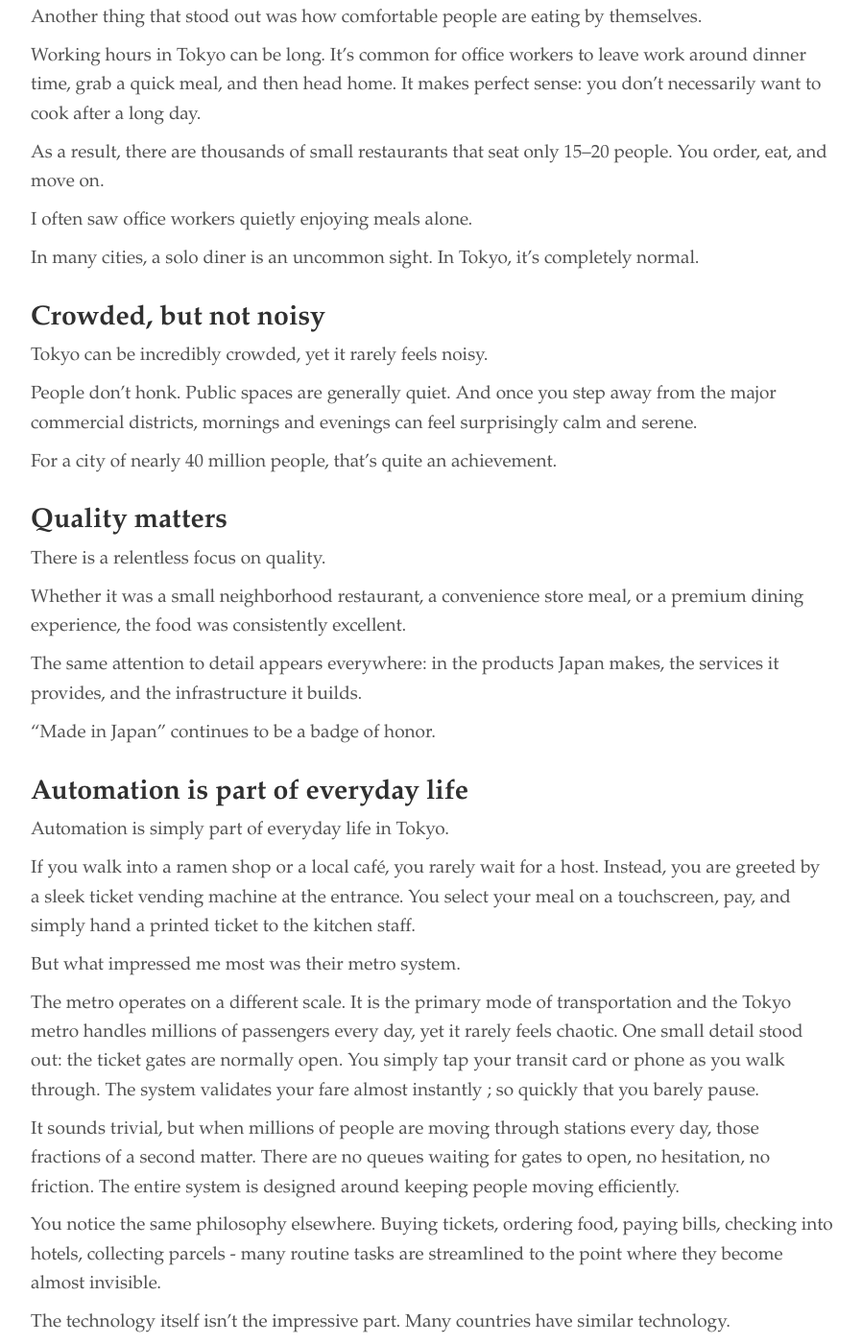
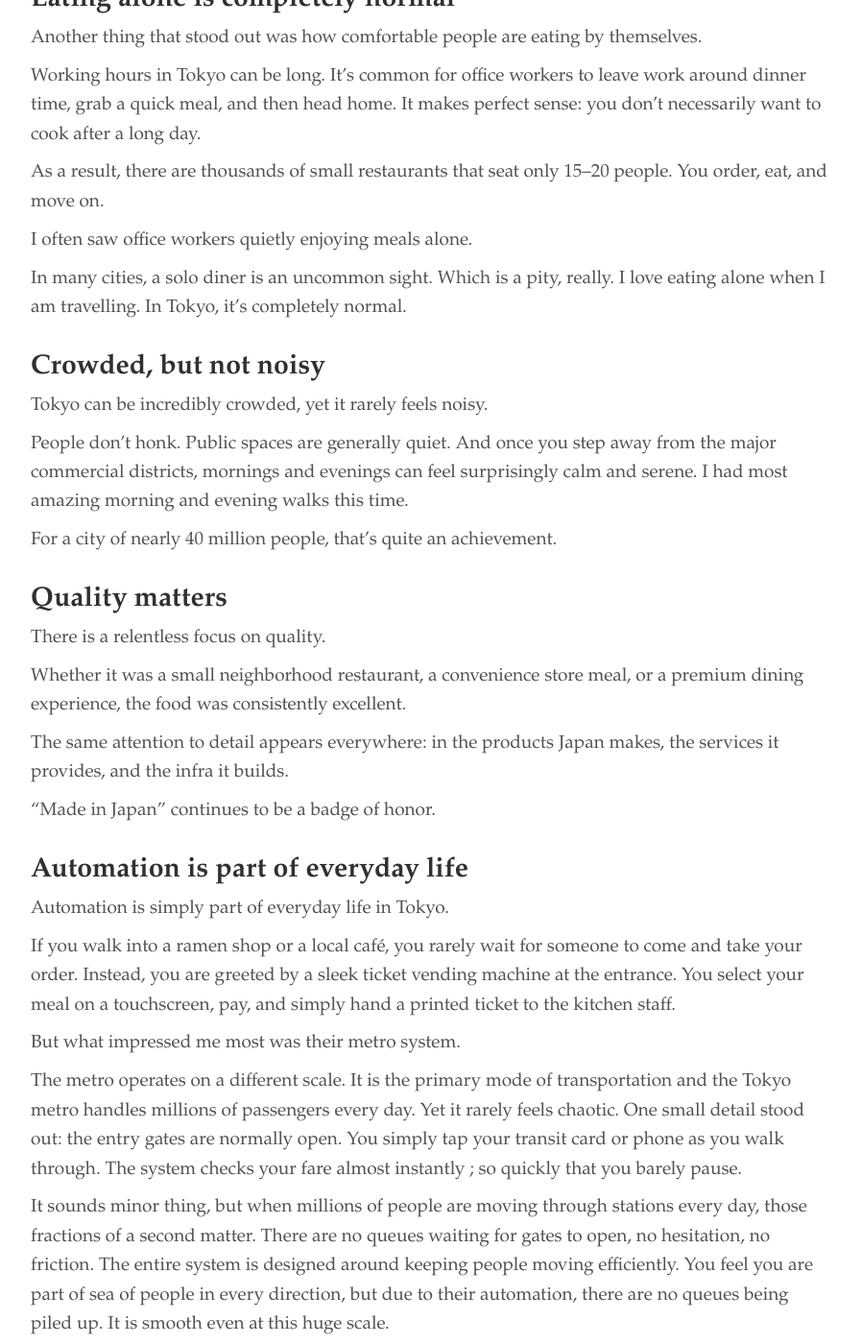
Before and after one commit to rishisareen/rishisareen.github.io, a Jekyll site: the page built from _articles/2026-06-22-TokyoTheCity.md, in a window 1280 px wide and 1400 px high, scrolled down 1813 px. Shown: the whole window at 96% size, without its empty margins (190-1088 px from the left). Built offline with Jekyll 4.4.1, drawn with Linux system fonts in a browser that asks for light colours; some of the changed text lies outside the part shown.

Commit message:
vault backup: 2026-06-24 06:33:32

```diff
--- a/_articles/2026-06-22-TokyoTheCity.md
+++ b/_articles/2026-06-22-TokyoTheCity.md
@@ -11,17 +11,15 @@
 
 This is my fourth trip to Tokyo, and somehow the city keeps growing on me.
 
-Most cities reveal themselves quickly. You visit once or twice, see the major sights, and feel like you've understood them.
+Some cities you figure out after one trip. Tokyo has never been that way for me. Every time I come back, it feels like I’m seeing it for the first time again.
 
-Tokyo has been different.
+It was 2020 when I visited Japan for the first time. Feb '20, just before COVID changed the world. It was an official visit and that trip was all about learning: how to navigate the city, deal with the language barrier, and communicate with Japanese clients.
 
-My first visit to Tokyo was in February 2020, just before COVID changed the world. That trip was all about learning: how to navigate the city, deal with the language barrier, and communicate with Japanese clients. It was an official visit.
+I returned in Jan 2024 on a personal trip through Hong Kong, Osaka and Tokyo. Jan is winters, most of the time was spent indoors. Went to Disneyland, TeamLabs. I was simply a tourist. Loved it again.
 
-Then I returned in Jan 2024 on a personal trip through Hong Kong, Osaka and Tokyo. It was winter season then, most of the time was spent indoors. Went to Disneyland, TeamLabs. I was simply a tourist. Loved it again.
+Life - or rather my kids -  brought me back to Tokyo once again in 2024 (after hearing my stories of how much I've loved Japan).  Now my role had changed: from sightseeing to guide for them.
 
-Life - or rather my kids -  brought me back to Tokyo once again in 2024.  Now my role had changed: from sightseeing to guide for them.
-
-I was curious. Would they love the city I've grown to love so much?
+I was extremely curious then. Would they like the city I've grown to love so much?
 
 I need not have worried.
 
@@ -39,11 +37,12 @@
 
 The details of this trip deserve a separate diary entry, but today I'm reflecting on what felt different this time.
 
-On your first visit to a city, you're busy figuring things out. On your second, you're ticking off attractions. By the fourth visit, the logistics fade into the background.
+On your first visit to a city, you're busy figuring things out. There is language barrier, logistical learnings and so on.
+On your second, you're ticking off attractions. By the fourth visit, the logistics fade into the background.
 
 That's when you start noticing things.
 
-A few observations from this trip:
+A few observations of mine from this trip:
 
 ### The cleanliness is extraordinary
 
@@ -51,9 +50,9 @@
 
 Not just the city center, which is remarkable enough given how densely populated it is, but even the suburbs and quieter neighborhoods.
 
-Finding litter is a rarity. So much so that when we spotted two discarded beer bottles, we were genuinely shocked.
+Finding litter is a rarity. So much so that when Riya and spotted two discarded beer bottles, we were genuinely shocked!
 
-What makes it remarkable is that you don't see an army of municipal workers constantly cleaning. It seems to come largely from people behavior: people clean up after themselves.
+What makes it remarkable is that you don't see an army of municipal workers constantly cleaning. It seems to come largely from people behavior: people clean up after themselves. What a lovely civilized society.
 
 This becomes even more impressive when you realize how much people enjoy eating outdoors. Yet you rarely see plastic wrappers, bottles, or half-eaten food lying around.
 
@@ -71,13 +70,14 @@
 
 I often saw office workers quietly enjoying meals alone.
 
-In many cities, a solo diner is an uncommon sight. In Tokyo, it's completely normal.
+In many cities, a solo diner is an uncommon sight. Which is a pity, really. I love eating alone when I am travelling.
+In Tokyo, it's completely normal.
 
 ### Crowded, but not noisy
 
 Tokyo can be incredibly crowded, yet it rarely feels noisy.
 
-People don't honk. Public spaces are generally quiet. And once you step away from the major commercial districts, mornings and evenings can feel surprisingly calm and serene.
+People don't honk. Public spaces are generally quiet. And once you step away from the major commercial districts, mornings and evenings can feel surprisingly calm and serene. I had most amazing morning and evening walks this time.
 
 For a city of nearly 40 million people, that's quite an achievement.
 
@@ -89,7 +89,7 @@
 
 Whether it was a small neighborhood restaurant, a convenience store meal, or a premium dining experience, the food was consistently excellent.
 
-The same attention to detail appears everywhere: in the products Japan makes, the services it provides, and the infrastructure it builds.
+The same attention to detail appears everywhere: in the products Japan makes, the services it provides, and the infra it builds.
 
 "Made in Japan" continues to be a badge of honor.
 
@@ -99,13 +99,13 @@
 
 Automation is simply part of everyday life in Tokyo.
 
-If you walk into a ramen shop or a local café, you rarely wait for a host. Instead, you are greeted by a sleek ticket vending machine at the entrance. You select your meal on a touchscreen, pay, and simply hand a printed ticket to the kitchen staff.
+If you walk into a ramen shop or a local café, you rarely wait for someone to come and take your order. Instead, you are greeted by a sleek ticket vending machine at the entrance. You select your meal on a touchscreen, pay, and simply hand a printed ticket to the kitchen staff.
 
 But what impressed me most was their metro system.
 
-The metro operates on a different scale. It is the primary mode of transportation and the Tokyo metro handles millions of passengers every day, yet it rarely feels chaotic. One small detail stood out: the ticket gates are normally open. You simply tap your transit card or phone as you walk through. The system validates your fare almost instantly ; so quickly that you barely pause.
+The metro operates on a different scale. It is the primary mode of transportation and the Tokyo metro handles millions of passengers every day. Yet it rarely feels chaotic. One small detail stood out: the entry gates are normally open. You simply tap your transit card or phone as you walk through. The system checks your fare almost instantly ; so quickly that you barely pause.
 
-It sounds trivial, but when millions of people are moving through stations every day, those fractions of a second matter. There are no queues waiting for gates to open, no hesitation, no friction. The entire system is designed around keeping people moving efficiently.
+It sounds minor thing, but when millions of people are moving through stations every day, those fractions of a second matter. There are no queues waiting for gates to open, no hesitation, no friction. The entire system is designed around keeping people moving efficiently. You feel you are part of sea of people in every direction, but due to their automation, there are no queues being piled up. It is smooth even at this huge scale.
 
 You notice the same philosophy elsewhere. Buying tickets, ordering food, paying bills, checking into hotels, collecting parcels - many routine tasks are streamlined to the point where they become almost invisible.
 
@@ -126,3 +126,5 @@
 This time, I was simply an observer.
 
 And maybe that's when a city starts to reveal its layers: not on your first visit, when everything is new, but when you already know your way around and finally have the time to notice the small things.
+
+My love affair with Japan continue to unfold. Can't wait for next visit to observe even more closely.
```
